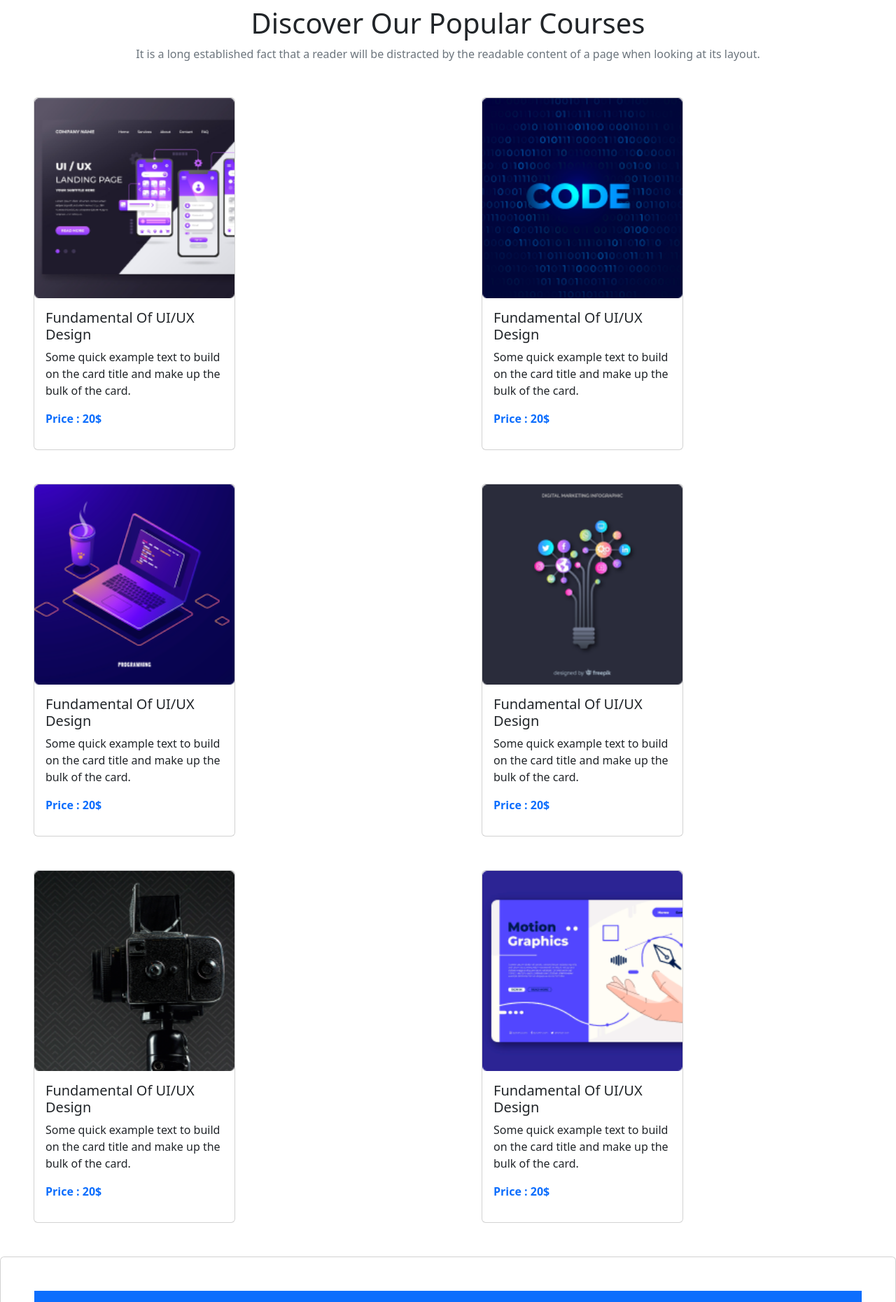
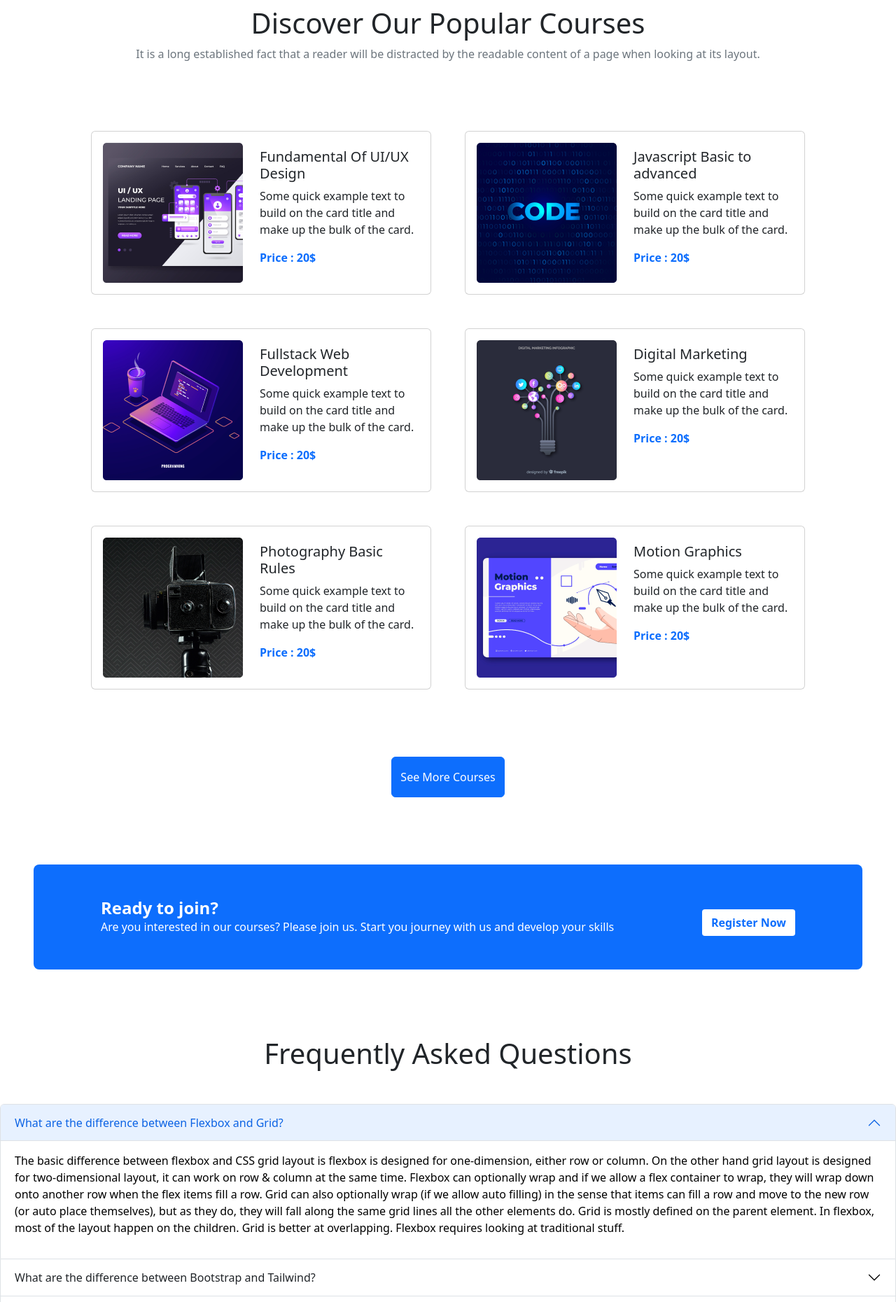
Before and after one commit to jadrita/edTech-website, a plain HTML site: page index.html in a window 1280 px wide. Shown: the part 940-2800 px from the top of the page at 70% size. Drawn offline with nearby package versions, Linux system fonts and the light colour scheme.

Commit message:
final commit

```diff
--- a/index.html
+++ b/index.html
@@ -14,7 +14,7 @@
   <script src="https://kit.fontawesome.com/07a9c09237.js" crossorigin="anonymous"></script>
 </head>
 
-<body>
+<body >
   <header>
     <!-- navbar start  -->
     <nav class="navbar fixed-top navbar-expand-lg bg-light">
@@ -53,17 +53,17 @@
     </nav>
     <!-- navbar end  -->
     <!-- slider start  -->
-    <section class="mb-5 mt-5">
+    <section class="p-0 mb-5 mt-5">
       <div id="carouselExampleSlidesOnly" class="carousel slide" data-bs-ride="carousel">
         <div class="carousel-inner">
           <div class="carousel-item parent-container active">
             <div class="img-opacity img-fluid">
               <img src="images/cover/cover-1.jpg" class="d-block w-100" alt="...">
             </div>
-            <div class="slider-heading">
-              <h1 class= "fs-50 fw-bolder"> Get Started Digital Learning </h1>
-              <p> It is a long established fact that a reader will be distracted by the readable content of a page when looking at its layout. </p>
-              <button type="button" class="btn btn-primary"> Get Started </button>
+            <div class="slider-heading pt-5 pb-5">
+              <h1 class= "fs-2 fw-bolder pt-2 "> Get Started Digital Learning </h1>
+              <p class="fs-6"> It is a long established fact that a reader will be distracted by the readable content of a page when looking at its layout. </p>
+              <button type="button" class="btn btn-primary pt-0"> Get Started </button>
             </div>
           </div>
           <div class="carousel-item parent-container">
@@ -71,9 +71,9 @@
               <img src="images/cover/cover-2.jpg" class="d-block w-100" alt="...">
             </div>
             <div class="slider-heading">
-              <h1 class= "fs-50 fw-bolder"> Get Started Digital Learning </h1>
-              <p> It is a long established fact that a reader will be distracted by the readable content of a page when looking at its layout. </p>
-              <button type="button" class="btn btn-primary"> Get Started </button>
+              <h1 class= "fs-2 fw-bolder pt-2"> Get Started Digital Learning </h1>
+              <p class="fs-6"> It is a long established fact that a reader will be distracted by the readable content of a page when looking at its layout. </p>
+              <button type="button" class="btn btn-primary pt-0"> Get Started </button>
             </div>
           </div>
           <div class="carousel-item parent-container">
@@ -81,9 +81,9 @@
               <img src="images/cover/cover-3.jpg" class="d-block w-100" alt="...">
             </div>
             <div class="slider-heading">
-              <h1 class= "fs-50 fw-bolder"> Get Started Digital Learning </h1>
-              <p> It is a long established fact that a reader will be distracted by the readable content of a page when looking at its layout. </p>
-              <button type="button" class="btn btn-primary"> Get Started </button>
+              <h1 class= "fs-2 fw-bolder pt-2"> Get Started Digital Learning </h1>
+              <p class="fs-6"> It is a long established fact that a reader will be distracted by the readable content of a page when looking at its layout. </p>
+              <button type="button" class="btn btn-primary pt-0"> Get Started </button>
             </div>
           </div>
 
@@ -94,7 +94,7 @@
   </header>
   <main>
     <!-- courses start  -->
-    <section>
+    <section class="container">
       <div class="course-title">
         <h1>
           Discover Our Popular Courses
@@ -103,89 +103,118 @@
           It is a long established fact that a reader will be distracted by the readable content of a page when looking at its layout.
         </p>
       </div>
-
-      <div class="row g-5 ps-5">
-        <div class="col col-lg-6 col-md-12 col-sm-12 ">
-          <div class="card" style="width: 18rem;">
+      <!-- first course  -->
+      <div class="row g-5 p-5">
+        <div class="col-12 col-lg-6 col-md-12">
+          <div class="card" >
+            <div class="card-body d-flex flex-column flex-md-row flex-lg-row ">
             <div>
-              <img src="images/course/course-1.png" class="card-img-top" alt="...">
+              <img src="images/course/course-1.png" class="card-img-top w-auto" alt="...">
             </div>
-            <div class="card-body">
+            <div class="ps-4 mt-2">
               <h5 class="card-title"> Fundamental Of UI/UX Design </h5>
               <p class="card-text"> Some quick example text to build on the card title and make up the bulk of the card. </p>
               <p class="text-primary fw-bold fs-20"> Price : 20$ </p>
             </div>
+            </div>
           </div>
         </div>
-
-        <div class="col col-lg-6 col-md-12 col-sm-12">
-          <div class="card" style="width: 18rem;">
-            <img src="images/course/course-2.png" class="card-img-top" alt="...">
-            <div class="card-body">
-              <h5 class="card-title"> Fundamental Of UI/UX Design </h5>
+        <!-- second course  -->
+        <div class="col-12 col-lg-6 col-md-12  ">
+          <div class="card" >
+            <div class="card-body d-flex flex-column flex-md-row flex-lg-row">
+            <div>
+              <img src="images/course/course-2.png" class="card-img-top w-auto" alt="...">
+            </div>
+            <div class="ps-4 mt-2">
+              <h5 class="card-title"> Javascript Basic to advanced </h5>
               <p class="card-text"> Some quick example text to build on the card title and make up the bulk of the card. </p>
               <p class="text-primary fw-bold fs-20"> Price : 20$ </p>
             </div>
+            </div>
           </div>
         </div>
-        <div class="col col-lg-6 col-md-12 col-sm-12">
-          <div class="card" style="width: 18rem;">
-            <img src="images/course/course-3.png" class="card-img-top" alt="...">
-            <div class="card-body">
-              <h5 class="card-title"> Fundamental Of UI/UX Design </h5>
+        <!-- third course  -->
+        <div class="col col-lg-6 col-md-12 col-sm-12 ">
+          <div class="card" >
+            <div class="card-body d-flex flex-column  flex-md-row flex-lg-row">
+            <div>
+              <img src="images/course/course-3.png" class="card-img-top w-auto" alt="...">
+            </div>
+            <div class="ps-4 mt-2">
+              <h5 class="card-title"> Fullstack Web Development </h5>
               <p class="card-text"> Some quick example text to build on the card title and make up the bulk of the card. </p>
               <p class="text-primary fw-bold fs-20"> Price : 20$ </p>
             </div>
+            </div>
           </div>
         </div>
-        <div class="col col-lg-6 col-md-12 col-sm-12">
-          <div class="card" style="width: 18rem;">
-            <img src="images/course/course-4.png" class="card-img-top" alt="...">
-            <div class="card-body">
-              <h5 class="card-title"> Fundamental Of UI/UX Design </h5>
+        <!-- fourth course  -->
+        <div class="col col-lg-6 col-md-12 col-sm-12 ">
+          <div class="card" >
+            <div class="card-body d-flex flex-column flex-md-row flex-lg-row">
+            <div>
+              <img src="images/course/course-4.png" class="card-img-top w-auto" alt="...">
+            </div>
+            <div class="ps-4 mt-2">
+              <h5 class="card-title"> Digital Marketing </h5>
               <p class="card-text"> Some quick example text to build on the card title and make up the bulk of the card. </p>
               <p class="text-primary fw-bold fs-20"> Price : 20$ </p>
             </div>
+            </div>
           </div>
         </div>
-        <div class="col col-lg-6 col-md-12 col-sm-12">
-          <div class="card" style="width: 18rem;">
-            <img src="images/course/course-5.png" class="card-img-top" alt="...">
-            <div class="card-body">
-              <h5 class="card-title"> Fundamental Of UI/UX Design </h5>
+        <!-- fifth course  -->
+        <div class="col col-lg-6 col-md-12 col-sm-12 ">
+          <div class="card" >
+            <div class="card-body d-flex flex-column  flex-md-row flex-lg-row">
+            <div>
+              <img src="images/course/course-5.png" class="card-img-top w-auto" alt="...">
+            </div>
+            <div class="ps-4 mt-2">
+              <h5 class="card-title"> Photography Basic Rules </h5>
               <p class="card-text"> Some quick example text to build on the card title and make up the bulk of the card. </p>
               <p class="text-primary fw-bold fs-20"> Price : 20$ </p>
             </div>
+            </div>
           </div>
         </div>
-        <div class="col col-lg-6 col-md-12 col-sm-12">
-          <div class="card" style="width: 18rem;">
-            <img src="images/course/course-6.png" class="card-img-top" alt="...">
-            <div class="card-body">
-              <h5 class="card-title"> Fundamental Of UI/UX Design </h5>
+        <!-- sixth course  -->
+        <div class="col col-lg-6 col-md-12 col-sm-12 ">
+          <div class="card" >
+            <div class="card-body d-flex flex-column  flex-md-row flex-lg-row">
+            <div>
+              <img src="images/course/course-6.png" class="card-img-top w-auto" alt="...">
+            </div>
+            <div class="ps-4 mt-2">
+              <h5 class="card-title"> Motion Graphics </h5>
               <p class="card-text"> Some quick example text to build on the card title and make up the bulk of the card. </p>
               <p class="text-primary fw-bold fs-20"> Price : 20$ </p>
+            </div>
             </div>
           </div>
         </div>
       </div>
+      <div class="d-flex justify-content-center">
+        <button type="button" class="btn btn-primary pt-3 pb-3 mt-5"> See More Courses </button>
+      </div>
+
     </section>
     <!-- courses end -->
    <!-- join part start  -->
-   <section class="mt-5">
     <section class="mt-5 ">
-      <div class="card p-5">
-        <div class="card-body d-flex flex-row flex-md-column flex-sm-column bg-primary p-5">
-        <div class="card-body d-flex flex-row flex-md-column flex-sm-column bg-primary p-5 rounded-2">
-          <div class="text-white ms-5">
+      <div class=" p-5 ">
+        <div class="card-body d-flex flex-column flex-md-column flex-lg-row bg-primary p-5 rounded-3 justify-content-center justify-content-lg-between">
+          <div class="text-white ">
             <h5 class="card-title fs-4 fw-bold ps-5"> Ready to join? </h5>
             <p class="card-text ps-5">Are you interested in our courses? Please join us. Start you journey with us and
               develop your skills
             </p>
           </div>
-          <a href="#" class="bg-white btn btn-white text-primary border-1 rounded-1 mt-3 ms-auto me-5 fw-bold">
+         <div> <a href="#" class="bg-white btn btn-white text-primary border-1 rounded-1 mt-3 ms-auto me-5 fw-bold" data-bs-toggle="modal" data-bs-target="#staticBackdrop" id="'myModal">
             Register Now
           </a>
+        </div>
         </div>
       </div>
     </section>
@@ -324,7 +353,30 @@
       </div>
     </div>
   </footer>
+<!-- Modal -->
+<div class="modal fade" id="staticBackdrop" data-bs-backdrop="static" data-bs-keyboard="false" tabindex="-1" aria-labelledby="staticBackdropLabel" aria-hidden="true">
+  <div class="modal-dialog">
+    <div class="modal-content">
+      <div class="modal-header">
+        <h5 class="modal-title" id="staticBackdropLabel"> Contact US </h5>
+        <button type="button" class="btn-close" data-bs-dismiss="modal" aria-label="Close"></button>
+      </div>
+      <div class="modal-body">
+
+      </div>
+      <div class="modal-footer">
+        <button type="button" class="btn btn-secondary" data-bs-dismiss="modal">Close</button>
+        <button type="button" class="btn btn-primary">Understood</button>
+      </div>
+    </div>
+  </div>
+</div>
+
+
+
   <script src="https://cdn.jsdelivr.net/npm/bootstrap@5.2.0/dist/js/bootstrap.bundle.min.js"></script>
+
+
 </body>
 
 </html>
--- a/style/styles.css
+++ b/style/styles.css
@@ -16,6 +16,7 @@
   text-align: center;
   margin-bottom: 50px;
 }
+
 .social-icons {
   display: flex;
   justify-content: center;
```
